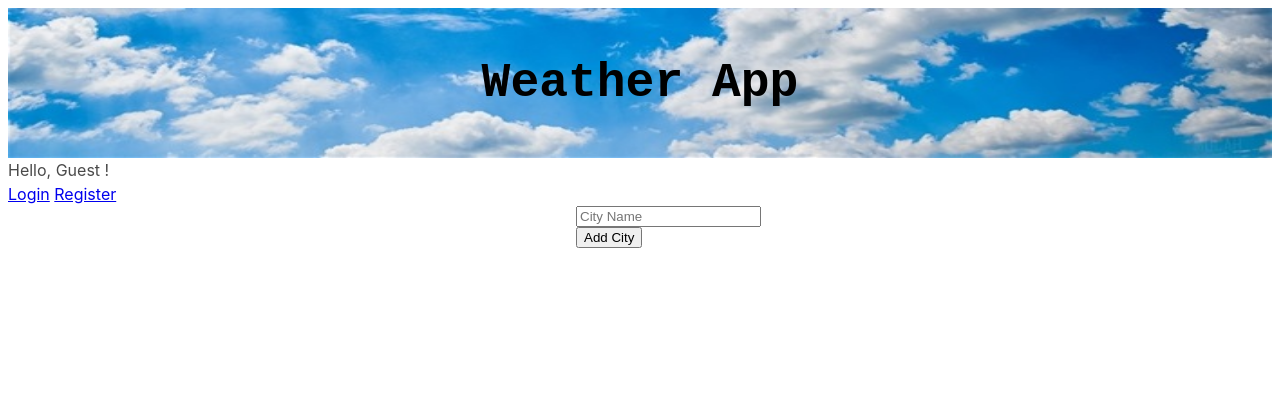
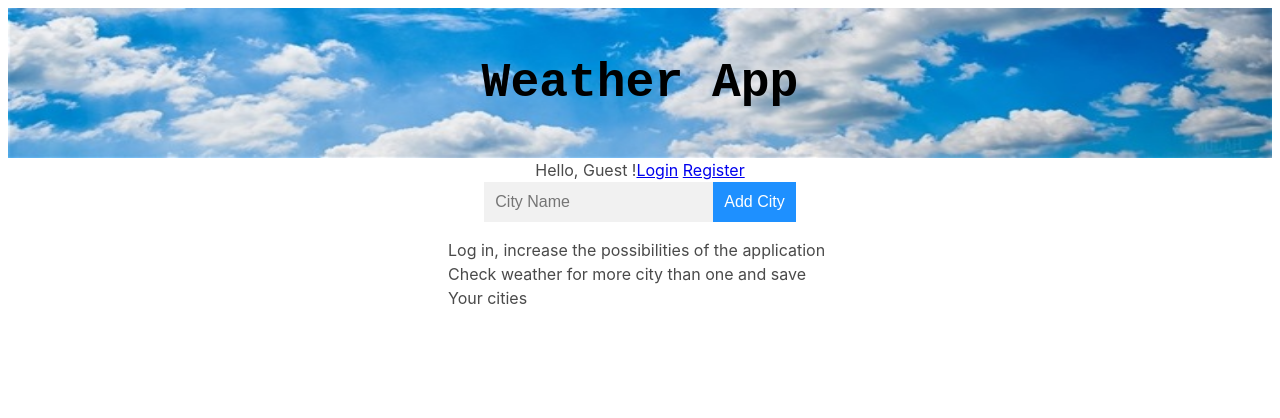
Before and after one commit to zdpytpol45-project3/Weather_portal, a Django app: page /your-weather/ in a window 1280 px wide. Shown: the top 418 px of the page. Run offline with Django 4.2, Linux system fonts and the light colour scheme; data that the repository does not hold is empty.

Commit message:
connect_api_with_user

```diff
--- a/WeatherPortal/weatherapp/models.py
+++ b/WeatherPortal/weatherapp/models.py
@@ -1,9 +1,11 @@
 from django.db import models
+from django.contrib.auth.models import User
 
 # Create your models here.
 
 
 class City(models.Model):
+    user = models.ForeignKey(User, on_delete=models.CASCADE, null=True, blank=True)
     name = models.CharField(max_length=25)
 
     def __str__(self):
--- a/WeatherPortal/weatherapp/static/css/style.css
+++ b/WeatherPortal/weatherapp/static/css/style.css
@@ -33,7 +33,8 @@ body{
     font-family: BlinkMacSystemFont, "Segoe UI", sans-serif;
 }
 
-.section {
+
+.weather_city_info {
     margin-left: auto;
     margin-right: auto;
     width: 24em
@@ -59,12 +60,36 @@ body{
   content: "\00d7"; /* This will render the 'X' */
 }
 
-.form_with_submit {
-  margin-left: auto;
-  margin-right: auto;
-  width: 8em;
-}
-
 .city_name {
   font-size: 24px;
 }
+
+* { box-sizing: border-box; }
+
+.city_form_without_notification {
+  display: flex;
+  align-items: center;
+  justify-content: center;
+}
+
+.notification_for_user {
+  display: flex;
+  align-items: center;
+  justify-content: center;
+}
+
+.user_information {
+  display: flex;
+  justify-content: center;
+}
+input {
+  border: 1px solid transparent;
+  background-color: #f1f1f1;
+  padding: 10px;
+  font-size: 16px;
+}
+
+input[type=submit] {
+  background-color: DodgerBlue;
+  color: #fff;
+}
--- a/WeatherPortal/weatherapp/templates/weatherapp/yourweather.html
+++ b/WeatherPortal/weatherapp/templates/weatherapp/yourweather.html
@@ -2,10 +2,10 @@
 {% load static %}
 
 {% block content %}
-
+<div class="user_information" >
     Hello, {{ user.username|default:'Guest' }} !
 
-<div>
+    <div xmlns="http://www.w3.org/1999/html">
         {% if user.is_authenticated %}
             <a href="{% url 'logout' %}">Logout</a>
             <a href="{% url 'password_change' %}">Change Password</a>
@@ -14,28 +14,21 @@ Hello, {{ user.username|default:'Guest' }} !
             <a href="{% url 'register' %}">Register</a>
         {% endif %}
     </div>
-
+</div>
 {% endblock %}
 
 
 {% block section_one %}
-
-
-
 <body>
     <section class="section">
         <div class="form_with_notification">
             <form method="POST">
                 {% csrf_token %}
-                <div class="form_with_submit">
-                    <div class="get_from_add_city">
+                <div class="city_form_without_notification">
+                    <div class="get_from_add_city" id="myInput">
                         {{ form.name }}
                     </div>
-                    <div class="form_submit">
-                        <button type="submit" class="button_submit">
-                            Add City
-                        </button>
-                    </div>
+                    <input type="submit" value="Add City">
                 </div>
                 {% if message_for_user %}
                     <div class="notification_for_user">{{ message_for_user }}</div>
@@ -61,14 +54,23 @@ Hello, {{ user.username|default:'Guest' }} !
                             <br> <span class="cty_description">{{ weather_in_city.description}} </span>
                         </p>
                     </div>
+                    {% if user.is_authenticated %}
                         <div class="media_delete_button">
                             <a href="{% url 'delete_user_city' weather_in_city.city %}">
                                 <button class="delete_button"></button>
                             </a>
                         </div>
+                    {% endif %}
                 </article>
             </div>
             {% endfor %}
+            {% if user.is_authenticated %}
+            {% else %}
+                <div>
+                    Log in, increase the possibilities of the application
+                    <br> Check weather for more city than one and save Your cities
+                </div>
+            {% endif %}
         </div>
     </section>
 </body>
--- a/WeatherPortal/weatherapp/views.py
+++ b/WeatherPortal/weatherapp/views.py
@@ -23,49 +23,73 @@ def register(request):
 
 
 def your_weather(request):
+    """
+        Connect with openweather api and show information about weather in choosen city in website
+        Saved added city for only logged user
+        Check validator that city exist and for logged user that city exist in user's saved cities
+    """
     url = 'http://api.openweathermap.org/data/2.5/weather?q={}&units=Metric&appid=f92692da38455ae53f832ee64b87574c'
-
     error_msg_add_city_button = ''
     message_for_user = ''
+    cities_for_weather_data = []
 
-    if request.method == 'POST':
-        form = CityForm(request.POST)
-
-        if form.is_valid():
-            new_add_city = form.cleaned_data['name']
-            existing_new_city_name = City.objects.filter(name=new_add_city).count()
-            if existing_new_city_name == 0:
-                get_weather_data = requests.get(url.format(new_add_city)).json()
-                if get_weather_data['cod'] == 200:
-                    form.save()
+    if request.user.is_authenticated:
+        if request.method == 'POST':
+            form = CityForm(request.POST)
+            if form.is_valid():
+                new_add_city = form.cleaned_data['name']
+                get_weather_data_for_city = requests.get(url.format(new_add_city)).json()
+                if get_weather_data_for_city['cod'] == 200:
+                    new_city_for_logged_user = City.objects.filter(name=new_add_city, user=request.user).count()
+                    if new_city_for_logged_user == 0:
+                        form = City(name=new_add_city, user=request.user)
+                        form.save()
+                    else:
+                        error_msg_add_city_button = 'City already existing in your list'
                 else:
                     error_msg_add_city_button = 'City not existing in the world'
+
+            if error_msg_add_city_button:
+                message_for_user = error_msg_add_city_button
             else:
-                error_msg_add_city_button = 'City already existing in your list'
+                message_for_user = 'New City added successfully'
 
-        if error_msg_add_city_button:
-            message_for_user = error_msg_add_city_button
-        else:
-            message_for_user = 'New City added successfully'
+        cities_for_user = City.objects.filter(user=request.user.id)
+        for city in cities_for_user:
+            get_weather_data = requests.get(url.format(city)).json()
+
+            weather_in_city = {
+                'city': city.name,
+                'temperature': get_weather_data['main']['temp'],
+                'wind': get_weather_data['wind']['speed'],
+                'description': get_weather_data['weather'][0]['description'],
+                'icon': get_weather_data['weather'][0]['icon'],
+            }
+
+            cities_for_weather_data.append(weather_in_city)
+
+    else:
+        if request.method == 'POST':
+            form = CityForm(request.POST)
+            if form.is_valid():
+                new_add_city_for_not_logged = form.cleaned_data['name']
+                get_weather_data = requests.get(url.format(new_add_city_for_not_logged)).json()
+                if get_weather_data['cod'] == 200:
+                    cities_for_weather_data = [{
+                        'city': new_add_city_for_not_logged,
+                        'temperature': get_weather_data['main']['temp'],
+                        'wind': get_weather_data['wind']['speed'],
+                        'description': get_weather_data['weather'][0]['description'],
+                        'icon': get_weather_data['weather'][0]['icon'],
+                    }]
+                else:
+                    error_msg_add_city_button = 'City not existing in the world'
+            if error_msg_add_city_button:
+                message_for_user = error_msg_add_city_button
+            else:
+                message_for_user = 'New City added successfully'
 
     form = CityForm()
-    cities = City.objects.all()
-
-    cities_for_weather_data = []
-
-    for city in cities:
-        get_weather_data = requests.get(url.format(city)).json()
-
-        weather_in_city = {
-            'city': city.name,
-            'temperature': get_weather_data['main']['temp'],
-            'wind': get_weather_data['wind']['speed'],
-            'description': get_weather_data['weather'][0]['description'],
-            'icon': get_weather_data['weather'][0]['icon'],
-        }
-
-        cities_for_weather_data.append(weather_in_city)
-
     context = {
         "cities_for_weather_data": cities_for_weather_data,
         'form': form,
@@ -75,5 +99,8 @@ def your_weather(request):
 
 
 def delete_user_city(request, city_name_to_delete):
-    City.objects.get(name=city_name_to_delete).delete()
+    """
+        delete saved city for unique user
+    """
+    City.objects.get(name=city_name_to_delete, user=request.user).delete()
     return redirect('weather_in_user_city')
```
Also changed, not shown: WeatherPortal/weatherapp/migrations/0002_city_user.py (added), WeatherPortal/weatherapp/migrations/0003_alter_city_user.py (added). Lines whose indentation alone changed are shown as unchanged.
